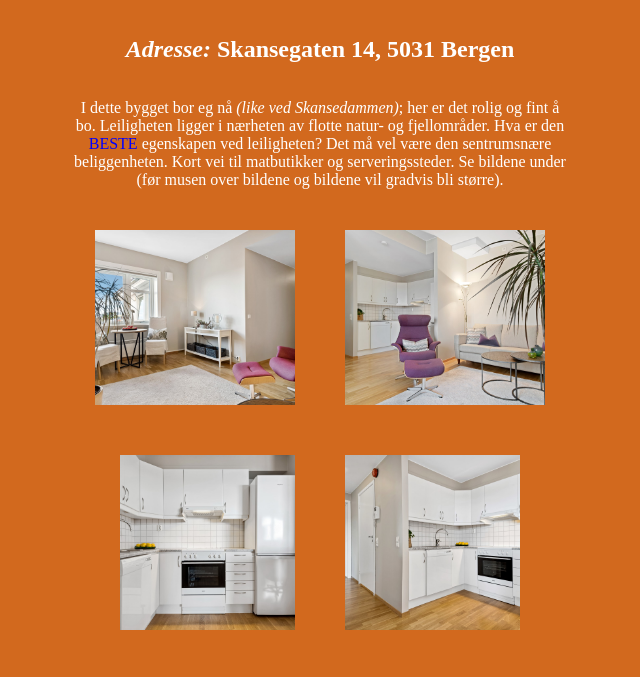
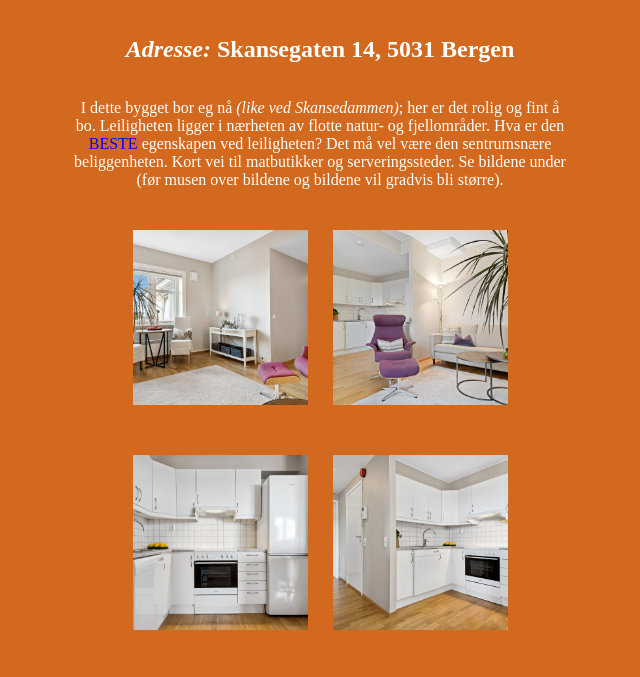
Before and after one commit to vikraymond/Raymond-s-portfolio, a plain HTML site: page Min første nettside/index.html in a window 1280 px wide. Shown: the part 114-791 px from the top of the page, without its empty margins (320-960 px from the left). Drawn offline with Linux system fonts and the light colour scheme.

Commit message:
Redusert bildebredde

```diff
--- a/Min første nettside/index.css
+++ b/Min første nettside/index.css
@@ -28,8 +28,7 @@ body {
 .bilde1 {
     object-fit: cover;
     height: 175px;
-    max-width: 200px;
-    width: 100%;
+    width: 175px;
     cursor: pointer;
     transform: rotateY(360deg);
     transform: scaleX(1);
@@ -47,8 +46,7 @@ body {
 .bilde2 {
     object-fit: cover;
     height: 175px;
-    max-width: 200px;
-    width: 100%;
+    width: 175px;
     cursor: pointer;
     transition-property: height;
     transition-property: width;
@@ -294,7 +292,7 @@ body {
     width: 100%;
     flex-wrap: wra;
     padding: 25px 0px;
-    gap: 50px;
+    gap: 25px;
 }
 
 .bilde1:hover {
```
